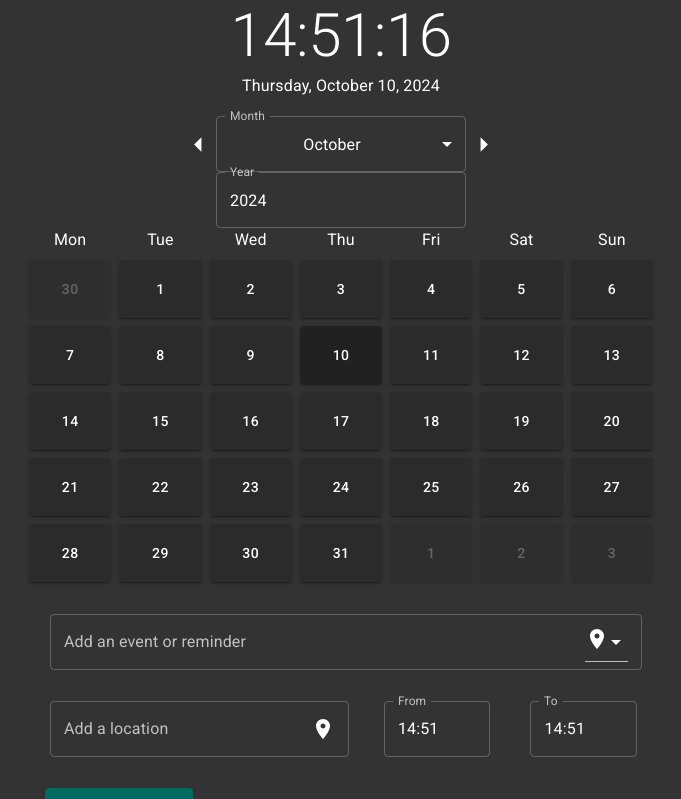
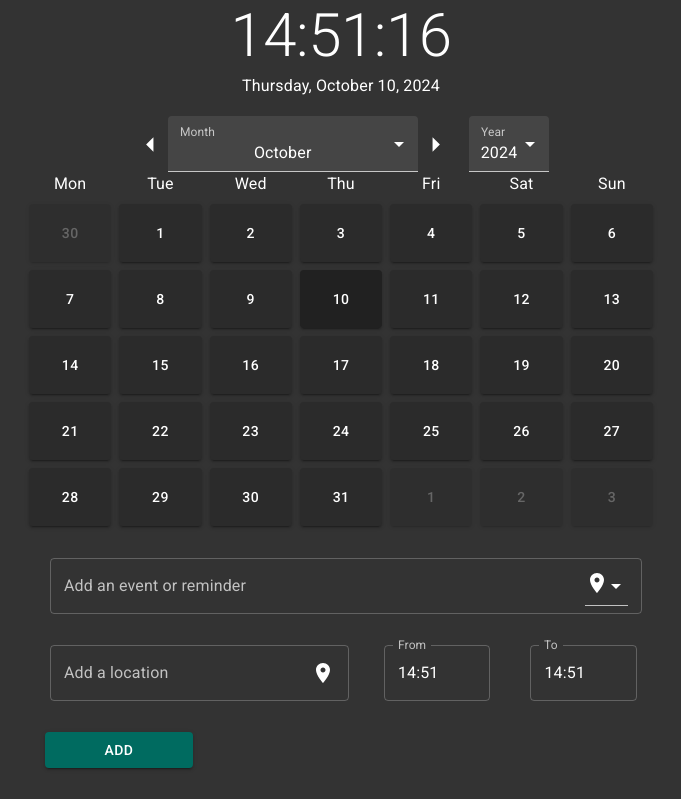
Before and after one commit to MarcusMohns/simple-calendar, a React (Vite) app: page / in a window 1280 px wide. Shown: the top 799 px of the page, without its empty margins (299-980 px from the left). Built offline with nearby package versions, Linux system fonts and the light colour scheme.

Commit message:
add selectYear

```diff
--- a/src/Calendar.jsx
+++ b/src/Calendar.jsx
@@ -8,6 +8,7 @@ import SelectYear from "./Components/SelectYear";
 import DayDateDisplay from "./Components/DayDateDisplay";
 import Typography from "@mui/material/Typography";
 import CircularProgress from "@mui/material/CircularProgress";
+import Stack from "@mui/material/Stack";
 
 const Appointments = lazy(() => import("./Appointments"));
 const Month = lazy(() => import("./Month"));
@@ -166,6 +167,7 @@ const Calendar = () => {
         m: 2,
       }}
     >
+      <Stack direction="row" spacing={2}>
         <SelectMonth
           selectedMonth={selectedDate.month}
           setSelectedDate={setSelectedDate}
@@ -173,7 +175,11 @@ const Calendar = () => {
           nextMonth={nextMonth}
           previousMonth={previousMonth}
         />
-      <SelectYear selectedYear={selectedDate.year} />
+        <SelectYear
+          selectedYear={selectedDate.year}
+          setSelectedDate={setSelectedDate}
+        />
+      </Stack>
       <Suspense fallback={<CircularProgress color="success" />}>
         <Month
           month={calendar[selectedDate.month]}
--- a/src/Components/SelectMonth.jsx
+++ b/src/Components/SelectMonth.jsx
@@ -44,7 +44,7 @@ const SelectMonth = ({
           textAlign: "center",
         }}
       >
-        <FormControl fullWidth>
+        <FormControl fullWidth variant="filled">
           <InputLabel id="month-select-label">Month</InputLabel>
           <Select
             labelId="month-select-label"
--- a/src/Components/SelectYear.jsx
+++ b/src/Components/SelectYear.jsx
@@ -10,44 +10,44 @@ import ArrowRightIcon from "@mui/icons-material/ArrowRight";
 import ArrowLeftIcon from "@mui/icons-material/ArrowLeft";
 import { MONTHS } from "../Utilities";
 
-const SelectYear = ({
-  month,
-  nextMonth,
-  previousMonth,
-  selectedYear,
-  selectedMonth,
-  setSelectedDate,
-  handleHighlighted,
-  currDay,
-  currMonth,
-  currYear,
-}) => {
+const SelectYear = ({ selectedYear, setSelectedDate }) => {
   const handleChange = (event) => {
-    setSelectedDate((oldDate) => ({ ...oldDate, month: event.target.value }));
+    setSelectedDate((oldDate) => ({ ...oldDate, year: event.target.value }));
   };
 
+  const menuItems = [];
+
+  for (let i = selectedYear - 100; i < selectedYear + 100; i++) {
+    menuItems.push(
+      <MenuItem value={i} key={i}>
+        {i}
+      </MenuItem>
+    );
+  }
+
   return (
-    <Box
-      sx={{
-        minWidth: "250px",
-        textAlign: "center",
-      }}
-    >
-      <FormControl fullWidth>
-        <TextField
-          id="outlined-read-only-input"
-          label="Year"
-          defaultValue={selectedYear}
-          value={selectedYear}
-          type="number"
-          slotProps={{
-            input: {
-              readOnly: true,
+    <FormControl fullWidth variant="filled">
+      <InputLabel id="year-select-label">Year</InputLabel>
+      <Select
+        sx={{ maxHeight: "200px" }}
+        id="year-select-label"
+        label="Year"
+        type="number"
+        value={selectedYear}
+        onChange={handleChange}
+        MenuProps={{
+          sx: {
+            "& .MuiMenu-paper": {
+              maxHeight: 500,
+              backgroundColor: "dark.primary",
+              color: "text.light",
             },
-          }}
-        />
-      </FormControl>
-    </Box>
+          },
+        }}
+      >
+        {menuItems}
+      </Select>
+    </FormControl>
   );
 };
 
```
Lines whose indentation alone changed are shown as unchanged.
